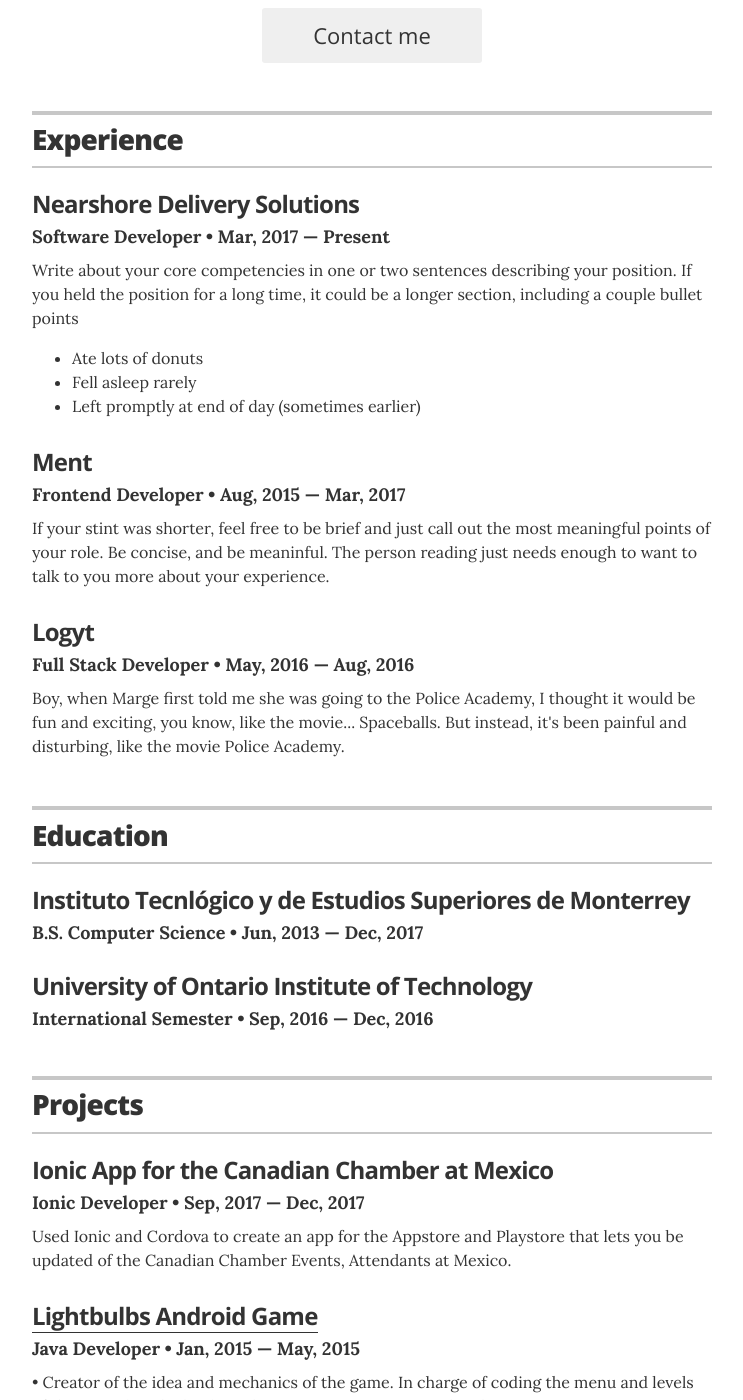
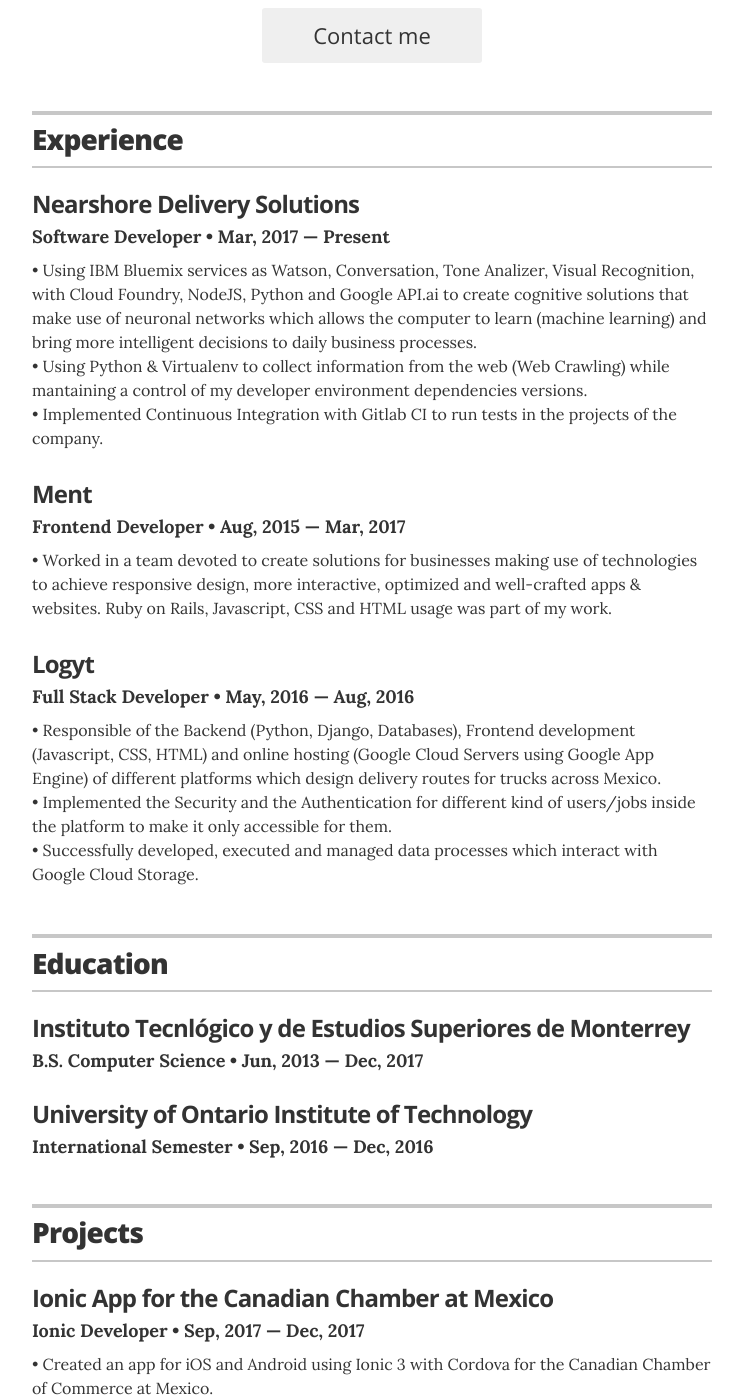
Before and after one commit to arturoaviles/arturoaviles.github.io, a Jekyll site: the page built from index.html, in a window 1280 px wide and 1400 px high, scrolled down 410 px. Shown: the whole window, without its empty margins (268-1011 px from the left). Built offline with Jekyll 4.4.1, drawn with Linux system fonts in a browser that asks for light colours.

Commit message:
Change Experience descriptions and Ionic Project Description

```diff
--- a/_data/experience.yml
+++ b/_data/experience.yml
@@ -3,17 +3,18 @@
 - company: Nearshore Delivery Solutions
   position: Software Developer
   duration: Mar, 2017 &mdash; Present
-  summary: Write about your core competencies in one or two sentences describing your position. If you held the position for a long time, it could be a longer section, including a couple bullet points	<ul class="resume-item-list"><li>Ate lots of donuts</li><li>Fell asleep rarely</li><li>Left promptly at end of day (sometimes earlier)</li></ul>
+  summary: • Using IBM Bluemix services as Watson, Conversation, Tone Analizer, Visual Recognition, with Cloud Foundry, NodeJS, Python and Google API.ai to create cognitive solutions that make use of neuronal networks which allows the computer to learn (machine learning) and bring more intelligent decisions to daily business processes. <br /> • Using Python & Virtualenv to collect information from the web (Web Crawling) while mantaining a control of my developer environment dependencies versions. <br/ > • Implemented Continuous Integration with Gitlab CI to run tests in the projects of the company.
+  # extra: Write about your core competencies in one or two sentences describing your position. If you held the position for a long time, it could be a longer section, including a couple bullet points	<ul class="resume-item-list"><li>Ate lots of donuts</li><li>Fell asleep rarely</li><li>Left promptly at end of day (sometimes earlier)</li></ul>
 
 # Windmill Crank Operator
 - company: Ment
   position: Frontend Developer
   duration:  Aug, 2015 &mdash; Mar, 2017
-  summary: If your stint was shorter, feel free to be brief and just call out the most meaningful points of your role. Be concise, and be meaninful. The person reading just needs enough to want to talk to you more about your experience.
+  summary: • Worked in a team devoted to create solutions for businesses making use of technologies to achieve responsive design, more interactive, optimized and well-crafted apps & websites. Ruby on Rails, Javascript, CSS and HTML usage was part of my work.
 
 
 # Front Desk Attendant
 - company: Logyt
   position: Full Stack Developer
   duration:   May, 2016 &mdash; Aug, 2016
-  summary: Boy, when Marge first told me she was going to the Police Academy, I thought it would be fun and exciting, you know, like the movie... Spaceballs. But instead, it's been painful and disturbing, like the movie Police Academy.
+  summary: • Responsible of the Backend (Python, Django, Databases), Frontend development (Javascript, CSS, HTML) and online hosting (Google Cloud Servers using Google App Engine) of different platforms which design delivery routes for trucks across Mexico. <br /> • Implemented the Security and the Authentication for different kind of users/jobs inside the platform to make it only accessible for them. <br /> • Successfully developed, executed and managed data processes which interact with Google Cloud Storage.
--- a/_data/projects.yml
+++ b/_data/projects.yml
@@ -6,7 +6,7 @@
   role: Ionic Developer
   duration: Sep, 2017 &mdash; Dec, 2017
   # url: "#"
-  description: Used Ionic and Cordova to create an app for the Appstore and Playstore that lets you be updated of the Canadian Chamber Events, Attendants at Mexico.
+  description: • Created an app for iOS and Android using Ionic 3 with Cordova for the Canadian Chamber of Commerce at Mexico.
 
 #Springfield Donut Eater's User Group
 - project: Lightbulbs Android Game
```
